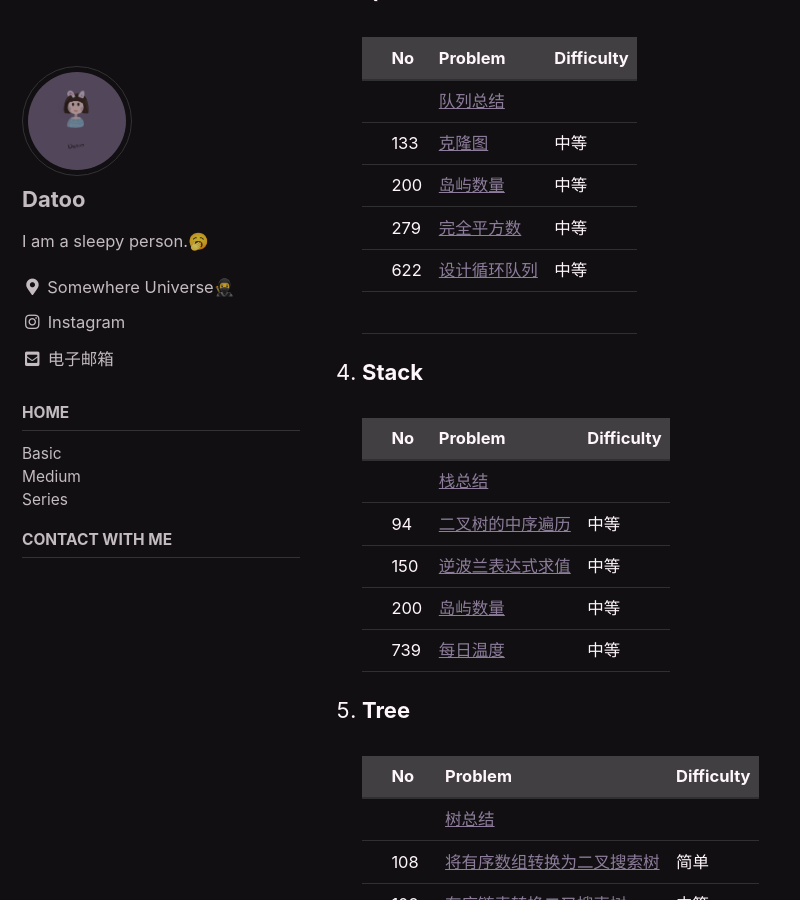
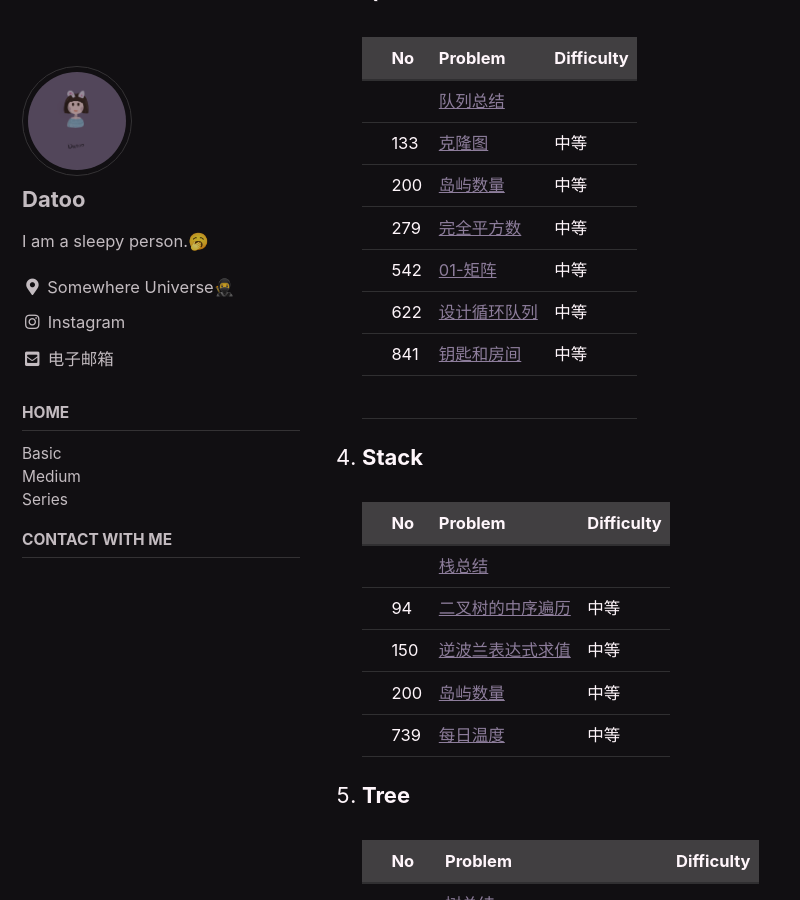
Before and after one commit to DaToo-J/DaToo-J.GitHub.io, a Jekyll site: the page built from index.md, in a window 1280 px wide and 900 px high, scrolled down 1026 px. Shown: the whole window, without its empty margins (0-800 px from the left). Built offline with Jekyll 4.4.1, drawn with Linux system fonts in a browser that asks for light colours; cached includes are drawn as plain includes; some of the changed text lies outside the part shown.

Commit message:
update index

```diff
--- a/index.md
+++ b/index.md
@@ -37,7 +37,9 @@ sidebar:
     |     | 133 | [克隆图](./_posts/2021-02-13-clone-graph.md)                 | 中等       |
     |     | 200 | [岛屿数量](./_posts/2021-02-09-number-of-islands.md)         | 中等       |
     |     | 279 | [完全平方数](./_posts/2021-02-09-perfect-squares.md)         | 中等       |
+    |     | 542 | [01-矩阵](./_posts/2021-02-17-01-matrix.md)                  | 中等       |
     |     | 622 | [设计循环队列](./_posts/2021-02-09-design-circular-queue.md) | 中等       |
+    |     | 841 | [钥匙和房间](./_posts/2021-02-17-keys-and-rooms.md)          | 中等       |
     |     |     |                                                              |            |
 
 4. **Stack**
@@ -94,18 +96,20 @@ sidebar:
 2. **Graph Searching**
    1. BFS
 
-        |     | No  | Problem                                            | Difficulty |
-        | --- | --- | -------------------------------------------------- | ---------- |
-        |     |     | 网格搜索总结                                       |            |
-        |     | 752 | [打开转盘锁](./_posts/2021-02-15-open-the-lock.md) | 中等       |
+        |     | No  | Problem                                             | Difficulty |
+        | --- | --- | --------------------------------------------------- | ---------- |
+        |     |     | 网格搜索总结                                        |            |
+        |     | 752 | [打开转盘锁](./_posts/2021-02-15-open-the-lock.md)  | 中等       |
+        |     | 841 | [钥匙和房间](./_posts/2021-02-17-keys-and-rooms.md) | 中等       |
+        |     | 542 | [01-矩阵](./_posts/2021-02-17-01-matrix.md)         | 中等       |
 
    2. DFS
 
-        |     | No  | Problem                                     | Difficulty |
-        | --- | --- | ------------------------------------------- | ---------- |
-        |     |     | 网格搜索总结                                |            |
-        |     |     |                                             |            |
-        |     | 494 | [目标和](./_posts/2021-02-16-target-sum.md) | 中等       |
+        |     | No  | Problem                                             | Difficulty |
+        | --- | --- | --------------------------------------------------- | ---------- |
+        |     |     | 网格搜索总结                                        |            |
+        |     | 494 | [目标和](./_posts/2021-02-16-target-sum.md)         | 中等       |
+        |     | 841 | [钥匙和房间](./_posts/2021-02-17-keys-and-rooms.md) | 中等       |
 
 
 3. **Sort**
```
